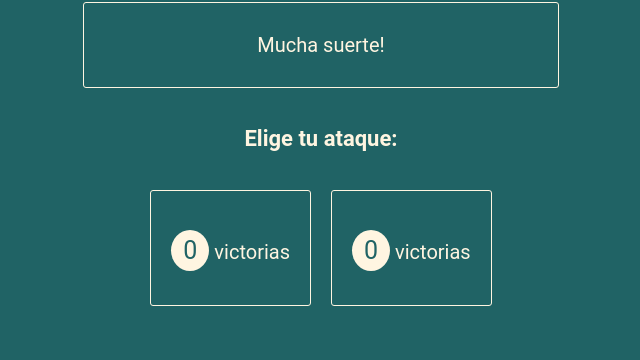
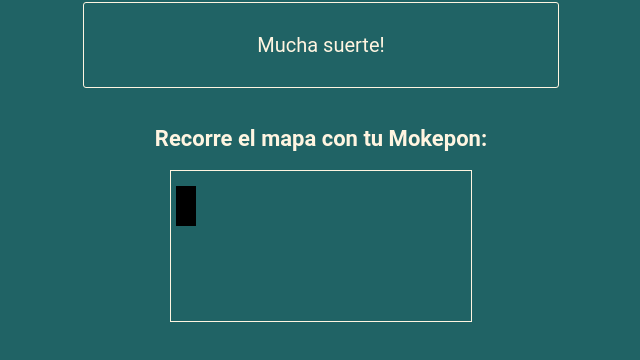
Before and after one commit to lucialezmor/programacion-basica-platzi, a plain HTML site: page mokepon/mokepon.html in a window 1280 px wide. Both pictures are taken after a click on the button "Seleccionar mascota". Shown: the part 126-486 px from the top of the page, without its empty margins (319-959 px from the left). Drawn offline with Linux system fonts and the light colour scheme.

Commit message:
creados el canvas, obtenido el contexto 2d para poder dibujar, y primer rectangulo

```diff
--- /dev/null
+++ b/mokepon/css/mapa.css
@@ -0,0 +1,9 @@
+#ver-mapa {
+    flex-direction: column;
+    align-items: center;
+    justify-content: center;
+}
+
+#mapa {
+    border: 1px solid var(--color-beige);
+}
--- a/mokepon/js/mokepon.js
+++ b/mokepon/js/mokepon.js
@@ -21,6 +21,10 @@ const sectionMensajes = document.getElementById("mensajes");
 const contenedorTarjetas = document.getElementById("contenedor-tarjetas");
 
 const contenedorAtaques = document.getElementById("contenedor-ataques");
+
+const sectionVerMapa = document.getElementById("ver-mapa");
+
+const mapa = document.getElementById("mapa");
 
 //array Mokepones (vacia ;) )
 let mokepones = [];
@@ -50,6 +54,8 @@ let victoriasEnemigo = 0;
 
 let vidasJugador = 3;
 let vidasEnemigo = 3;
+
+let lienzo = mapa.getContext("2d");
 
 // clase, va con mayuscula, es el "plano" para el objeto (el personaje en este caso). Con constructor. Es escalable, se le pueden agregar mas propiedades
 class Mokepon {
@@ -115,6 +121,7 @@ mokepones.push(hipodoge, capipepo, ratigueya);
 function iniciarJuego() {
     seccionSeleccionarAtaque.style.display = "none";
     seccionReiniciar.style.display = "none";
+    sectionVerMapa.style.display = "none";
     //poblar el html
     mokepones.forEach((mokepon) => {
         //x ej
@@ -144,8 +151,12 @@ function iniciarJuego() {
 }
 
 function seleccionarMascotaJugador() {
-    seccionSeleccionarAtaque.style.display = "flex";
+    // seccionSeleccionarAtaque.style.display = "flex";
     seccionSeleccionarMascota.style.display = "none";
+
+    sectionVerMapa.style.display = "flex";
+
+    lienzo.fillRect(5, 15, 20, 40);
 
     if (inputHipodoge.checked) {
         spanMascotaJugador.innerHTML = inputHipodoge.id;
--- a/mokepon/mokepon.html
+++ b/mokepon/mokepon.html
@@ -8,6 +8,7 @@
 
         <link rel="stylesheet" href="style.css" />
     </head>
+
     <body>
         <section id="section-title">
             <h1 class="title">Mokepon</h1>
@@ -18,10 +19,18 @@
             <div id="contenedor-tarjetas" class="tarjetas"></div>
             <button id="boton-mascota">Seleccionar mascota</button>
         </section>
+
         <section id="mensajes"><p id="resultados">Mucha suerte!</p></section>
+
         <section id="reiniciar">
             <button id="boton-reiniciar">Reiniciar</button>
         </section>
+
+        <section id="ver-mapa">
+            <h2 class="subtitle">Recorre el mapa con tu Mokepon:</h2>
+            <canvas id="mapa"> </canvas>
+        </section>
+
         <section id="seleccionar-ataque">
             <h2 class="subtitle">Elige tu ataque:</h2>
             <div id="contenedor-ataques" class="botones-ataque"></div>
@@ -38,6 +47,7 @@
                 </div>
             </div>
         </section>
+
         <script src="js/mokepon.js"></script>
     </body>
 </html>
--- a/mokepon/style.css
+++ b/mokepon/style.css
@@ -3,3 +3,4 @@
 @import url("css/variables.css");
 @import url("css/reset.css");
 @import url("css/layout.css");
+@import url("css/mapa.css");
```
